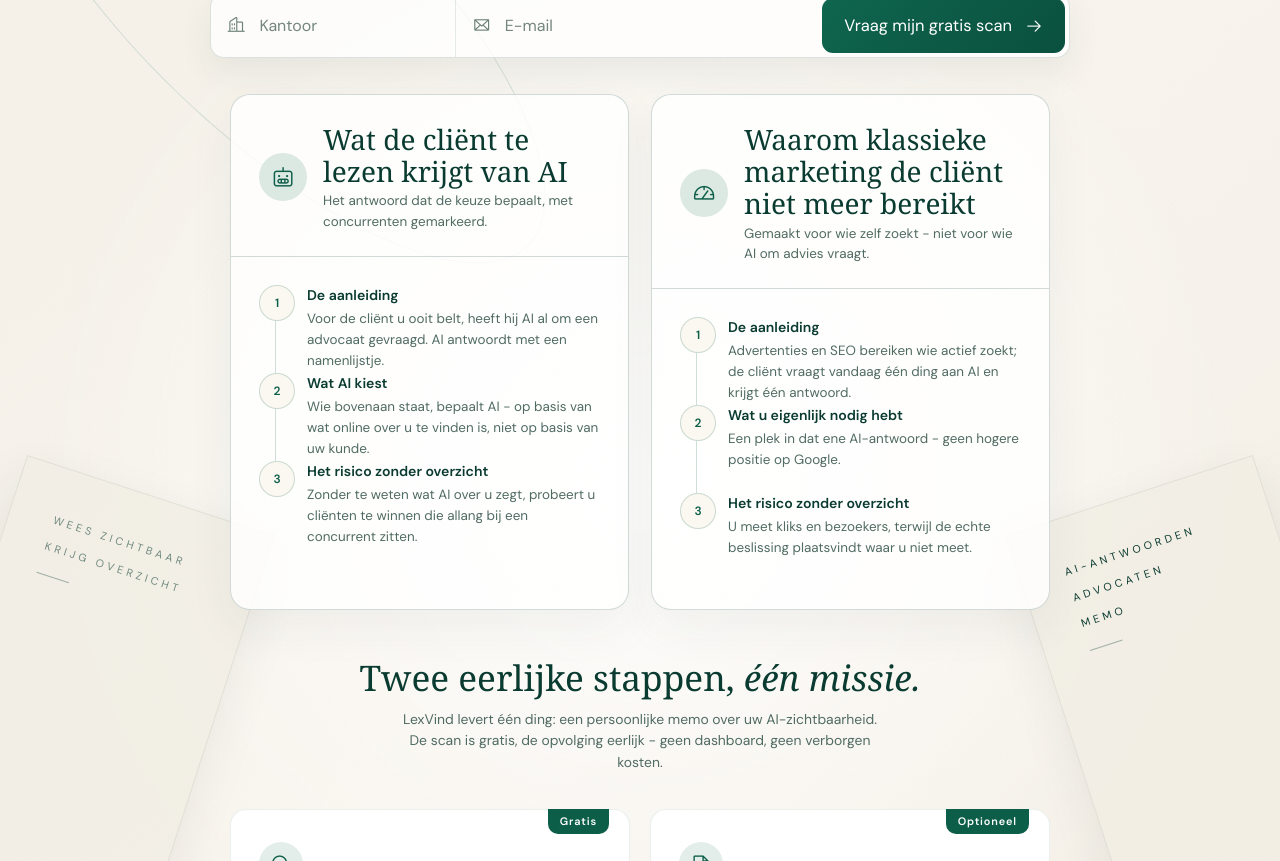
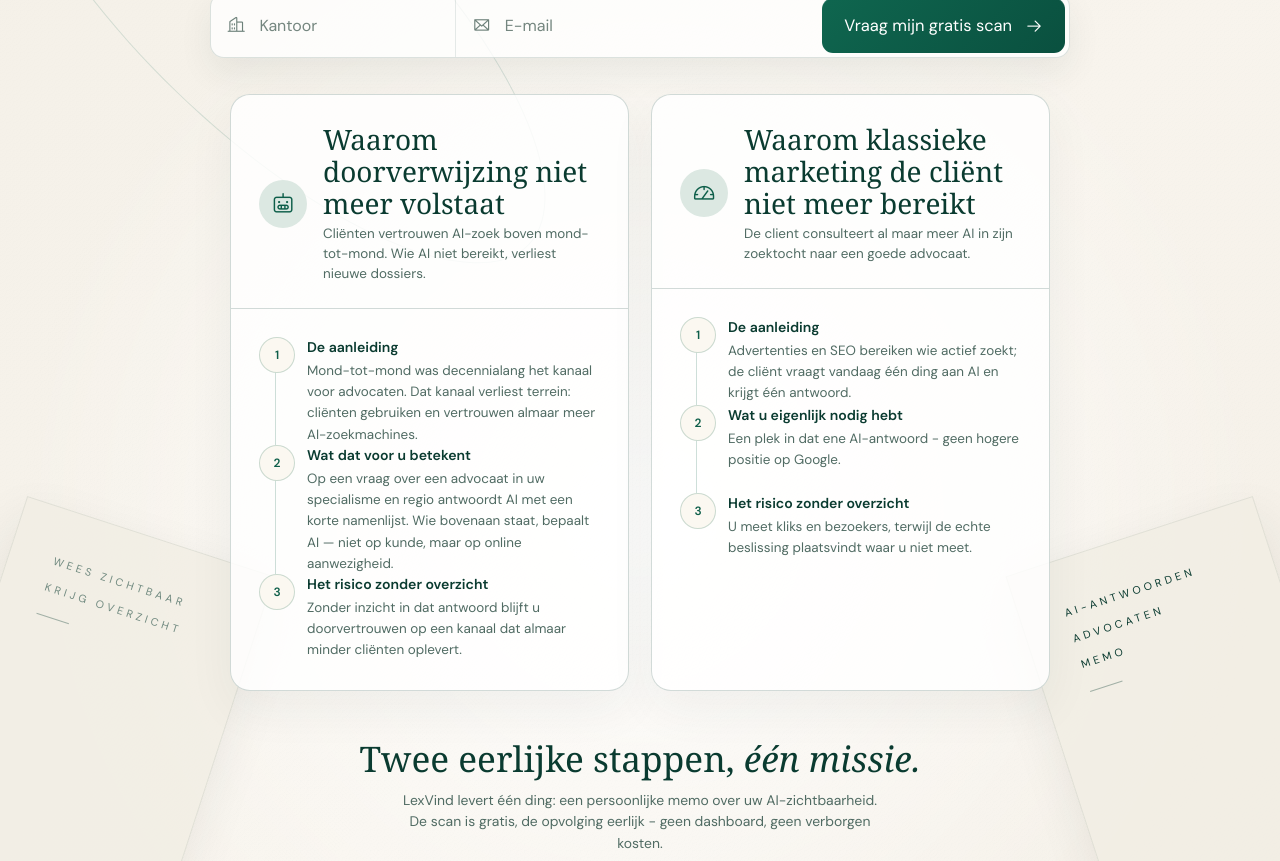
Before and after one commit to Elliotwhoisalsobo/landingpage, a Nuxt app: page / in a window 1280 px wide. Shown: the part 640-1501 px from the top of the page. Built offline with nearby package versions, Linux system fonts and the light colour scheme; a web font is replaced by a local one.

Commit message:
further update to contextcards

```diff
--- a/app/components/ContextCards.vue
+++ b/app/components/ContextCards.vue
@@ -4,27 +4,27 @@
       <header class="routekop">
         <span class="sectie-icoon" aria-hidden="true"><i class="ph ph-robot"></i></span>
         <div>
-          <h2>Wat de cliënt te lezen krijgt van AI</h2>
-          <p>Het antwoord dat de keuze bepaalt, met concurrenten gemarkeerd.</p>
+          <h2>Waarom doorverwijzing niet meer volstaat</h2>
+          <p>Cliënten vertrouwen AI-zoek boven mond-tot-mond. Wie AI niet bereikt, verliest nieuwe dossiers.</p>
         </div>
       </header>
       <ol class="routestappen">
         <li class="routestap">
           <div>
             <h3>De aanleiding</h3>
-            <p>Voor de cliënt u ooit belt, heeft hij AI al om een advocaat gevraagd. AI antwoordt met een namenlijstje.</p>
+            <p>Mond-tot-mond was decennialang het kanaal voor advocaten. Dat kanaal verliest terrein: cliënten gebruiken en vertrouwen almaar meer AI-zoekmachines.</p>
           </div>
         </li>
         <li class="routestap">
           <div>
-            <h3>Wat AI kiest</h3>
-            <p>Wie bovenaan staat, bepaalt AI - op basis van wat online over u te vinden is, niet op basis van uw kunde.</p>
+            <h3>Wat dat voor u betekent</h3>
+            <p>Op een vraag over een advocaat in uw specialisme en regio antwoordt AI met een korte namenlijst. Wie bovenaan staat, bepaalt AI — niet op kunde, maar op online aanwezigheid.</p>
           </div>
         </li>
         <li class="routestap">
           <div>
             <h3>Het risico zonder overzicht</h3>
-            <p>Zonder te weten wat AI over u zegt, probeert u cliënten te winnen die allang bij een concurrent zitten.</p>
+            <p>Zonder inzicht in dat antwoord blijft u doorvertrouwen op een kanaal dat almaar minder cliënten oplevert.</p>
           </div>
         </li>
       </ol>
@@ -35,7 +35,7 @@
         <span class="sectie-icoon" aria-hidden="true"><i class="ph ph-gauge"></i></span>
         <div>
           <h2>Waarom klassieke marketing de cliënt niet meer bereikt</h2>
-          <p>Gemaakt voor wie zelf zoekt - niet voor wie AI om advies vraagt.</p>
+          <p>De client consulteert al maar meer AI in zijn zoektocht naar een goede advocaat.</p>
         </div>
       </header>
       <ol class="routestappen">
```
